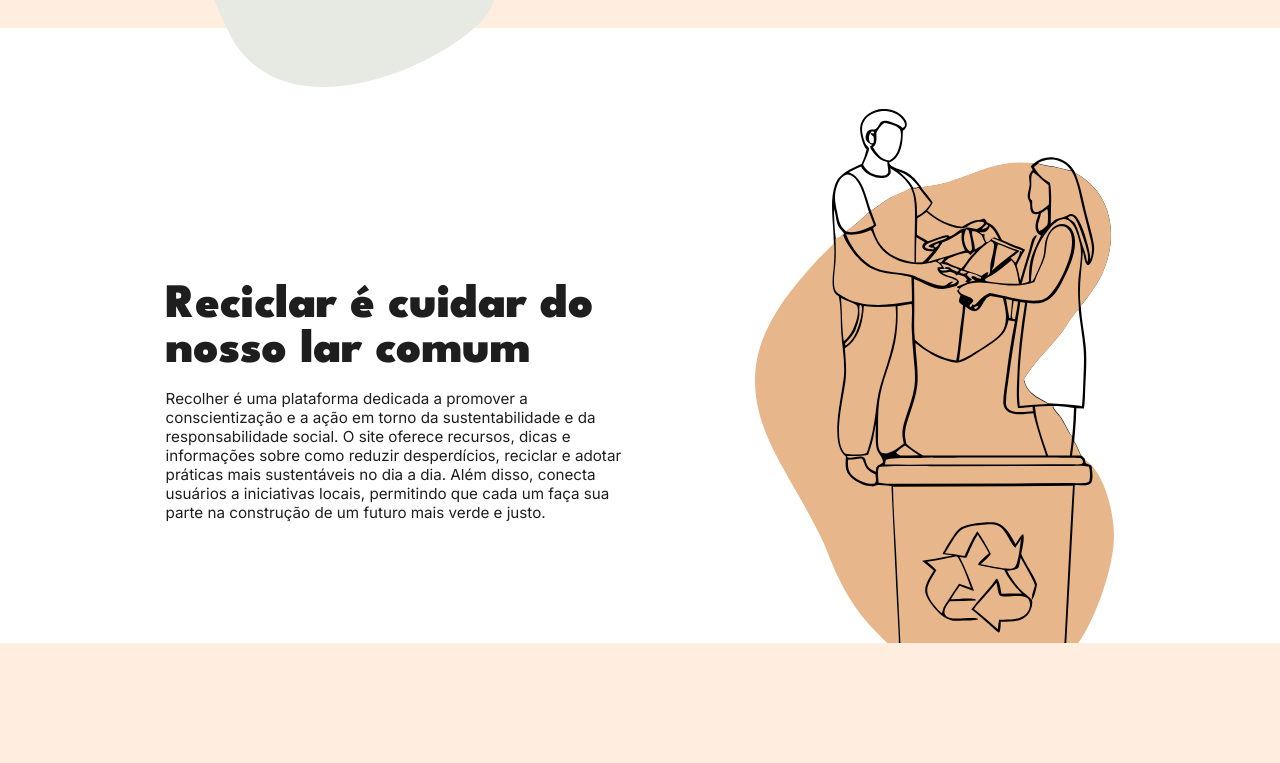
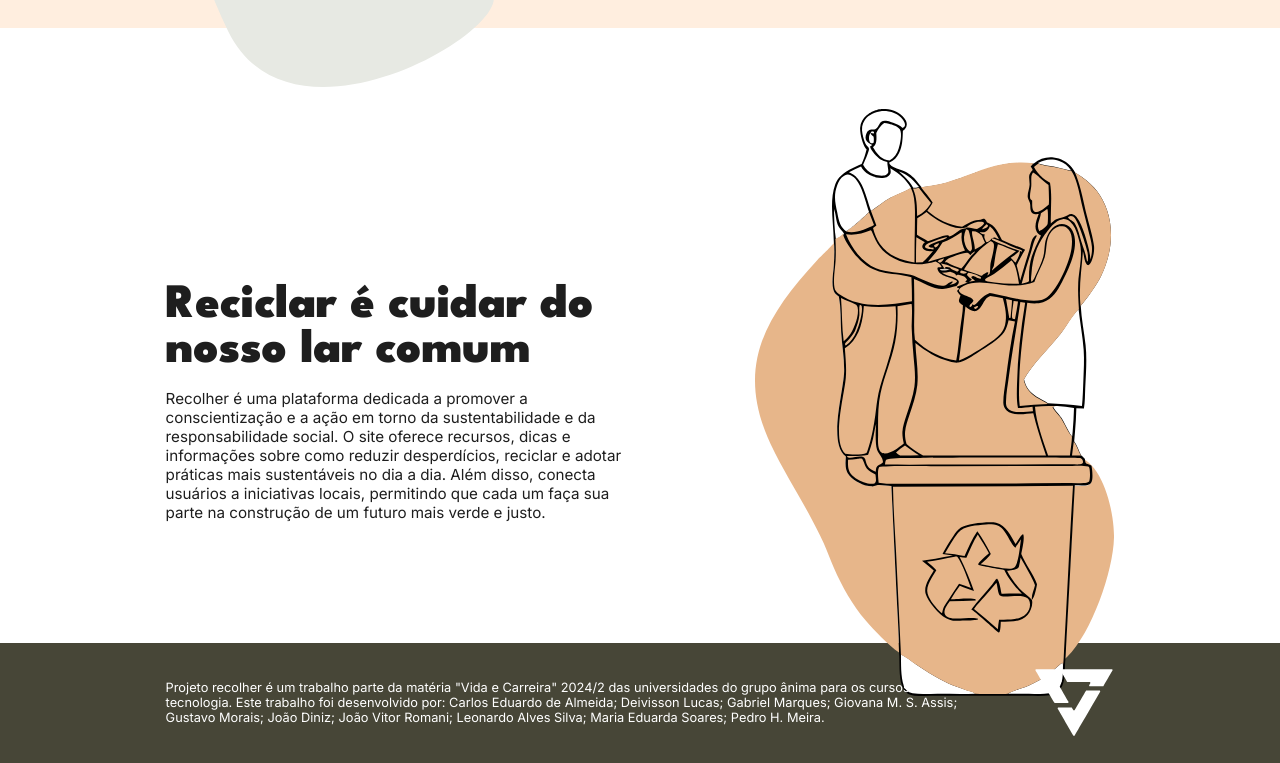
Before and after one commit to GustavoMdancers/Projeto-Recolher, a plain HTML site: page index.html in a window 1280 px wide. Shown: the part 586-1349 px from the top of the page. Before the commit the page ends 1229 px from the top, so only its background shows below. Drawn offline with Linux system fonts and the light colour scheme.

Commit message:
Terminei de fazer o footer

```diff
--- a/SCSS/_hero.scss
+++ b/SCSS/_hero.scss
@@ -122,3 +122,30 @@ header {
     }
   }
 }
+
+footer {
+  background-color: $text-brown;
+  height: 15rem;
+  align-items: center;
+  .container {
+    display: flex;
+    justify-content: space-between;
+    align-items: center;
+    height: 15rem;
+    .logo {
+      width: 10rem;
+      height: 10rem;
+    }
+    .texto {
+      width: 100rem;
+      text-align: left;
+      color: white;
+      align-items: center;
+      font-family: "Inter";
+      font-size: 1.9rem;
+      font-style: normal;
+      font-weight: 400;
+      line-height: normal;
+    }
+  }
+}
--- a/index.html
+++ b/index.html
@@ -64,5 +64,22 @@
         </div>
       </div>
     </section>
+    <footer>
+      <div class="container">
+        <div class="texto">
+          <p>
+            Projeto recolher é um trabalho parte da matéria "Vida e Carreira"
+            2024/2 das universidades do grupo ânima para os cursos de
+            tecnologia. Este trabalho foi desenvolvido por: Carlos Eduardo de
+            Almeida; Deivisson Lucas; Gabriel Marques; Giovana M. S. Assis;
+            Gustavo Morais; João Diniz; João Vitor Romani; Leonardo Alves Silva;
+            Maria Eduarda Soares; Pedro H. Meira.
+          </p>
+        </div>
+        <div class="logo">
+          <img src="./Images/base_logo_final_reduzido_white.svg" alt="" />
+        </div>
+      </div>
+    </footer>
   </body>
 </html>
```
Also changed, not shown: Images/base_logo_final_reduzido_white.svg (added), css/main.css.
